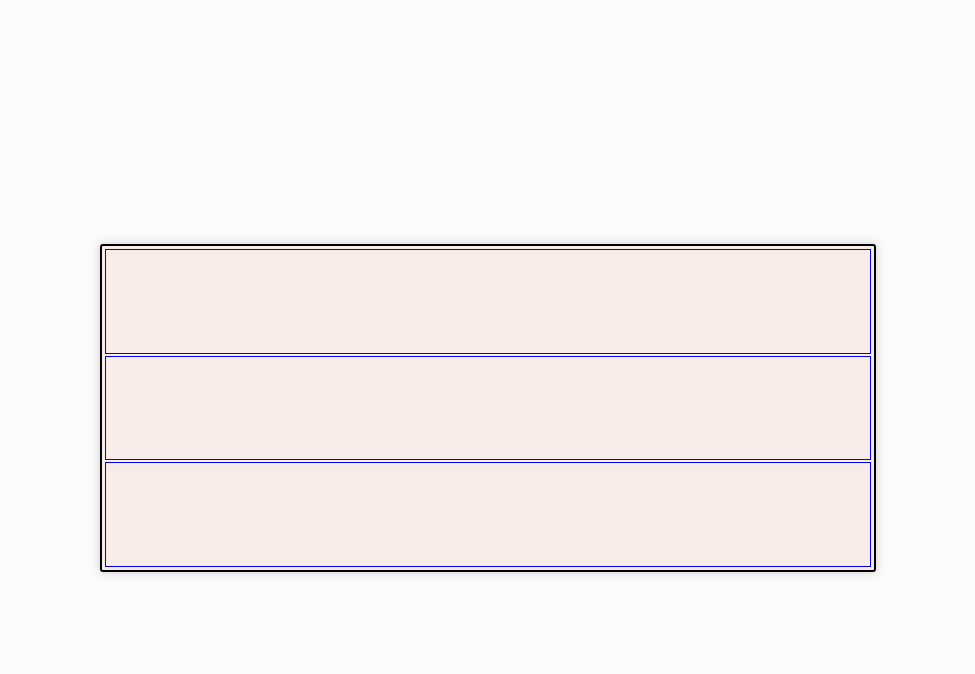
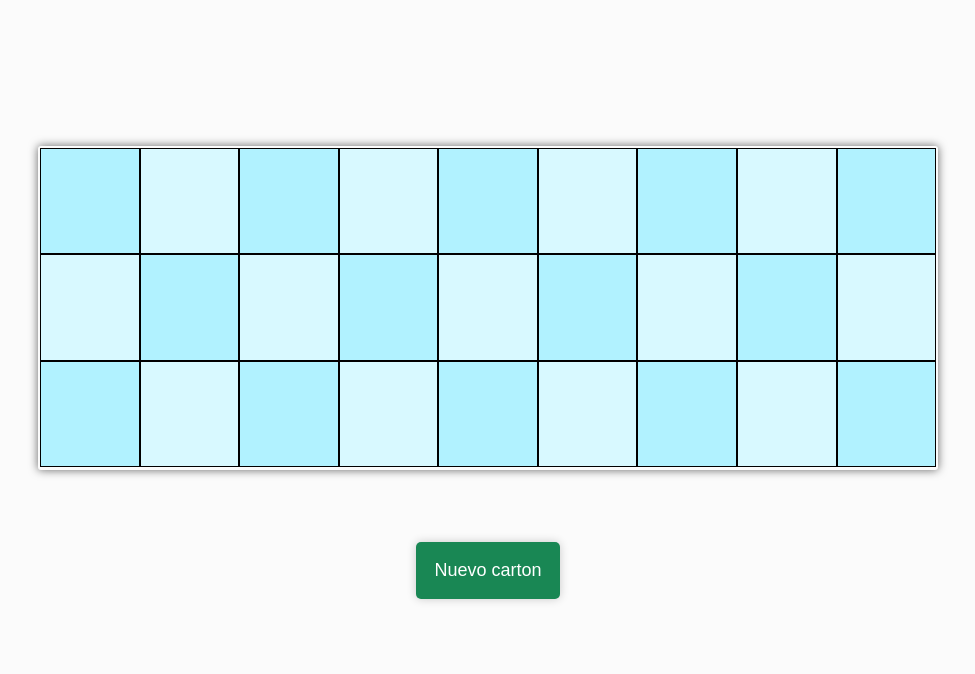
Before and after one commit to icortesb/carton-bingo, a plain HTML site: page index.html in a window 1280 px wide. Shown: the whole page, without its empty margins (152-1127 px from the left). Drawn offline with Linux system fonts and the light colour scheme.

Commit message:
modified:   index.html 	modified:   main.js 	new file:   prueba.js 	modified:   style.css

```diff
--- a/index.html
+++ b/index.html
@@ -45,6 +45,11 @@
           </div>
         </div>
       </section>
+      <section>
+        <div class="botonera">
+          <button class="nuevo-carton" id="nuevo-carton">Nuevo carton</button>
+        </div>
+      </section>
     </main>
     <script src="main.js"></script>
   </body>
--- a/main.js
+++ b/main.js
@@ -0,0 +1,19 @@
+const nuevoCarton = document.getElementById("nuevo-carton");
+
+const fila1 = document.querySelector(".fila1");
+const tercerCelda = fila1.children[2];
+
+nuevoCarton.addEventListener("click", () => {
+  tercerCelda.innerHTML = "";
+  const parrafo = document.createElement("p");
+  parrafo.textContent = "24";
+  tercerCelda.appendChild(parrafo);
+  console.log("Nuevo carton");
+});
+
+// Random
+
+// Seleccionar la columna
+const selectorColumna = Math.floor(Math.random() * 9) + 1;
+
+console.log(selectorColumna);
--- a/style.css
+++ b/style.css
@@ -9,12 +9,10 @@ body {
 /* Carton */
 
 .carton {
-  background-color: #f8ece8;
-  border: 2px solid black;
   border-radius: 3px;
-  box-shadow: 0 0 10px rgba(0, 0, 0, 0.2);
+  box-shadow: 0 0 10px rgba(0, 0, 0, 0.6);
   padding: 2px;
-  width: 60vw;
+  width: 70vw;
   height: 40vh;
   display: grid;
   grid-template-rows: repeat(3, 1fr);
@@ -25,8 +23,8 @@ body {
 }
 
 .fila {
-  border: 1px solid blue;
-  margin: 1px;
+  display: flex;
+  flex-direction: row;
 }
 
 .fila1 {
@@ -40,3 +38,52 @@ body {
 .fila3 {
   grid-area: fila3;
 }
+
+.fila.fila1 .celda:nth-child(2n-1),
+.fila.fila3 .celda:nth-child(2n-1) {
+  background-color: #b1f2ff;
+}
+
+.fila.fila2 .celda:nth-child(2n) {
+  background-color: #b1f2ff;
+}
+
+.celda {
+  width: 100%;
+  border: 1px solid black;
+  background-color: #d8f9ff;
+  display: flex;
+  justify-content: center;
+  text-align: center;
+}
+
+.celda:hover,
+.fila.fila1 .celda:nth-child(2n-1):hover,
+.fila.fila3 .celda:nth-child(2n-1):hover,
+.fila.fila2 .celda:nth-child(2n):hover {
+  background-color: #198754d1;
+}
+
+/* Botonera */
+
+.botonera {
+  display: flex;
+  justify-content: center;
+  align-items: center;
+}
+
+.nuevo-carton {
+  margin: 4em;
+  padding: 1em;
+  background-color: #198754;
+  color: white;
+  font-size: large;
+  border-radius: 5px;
+  border: none;
+  box-shadow: 0 0 10px rgba(0, 0, 0, 0.2);
+  cursor: pointer;
+}
+
+.nuevo-carton:active {
+  transform: translate(1px, 1px);
+}
```
Also changed, not shown: prueba.js (added, +38 -0 lines).
